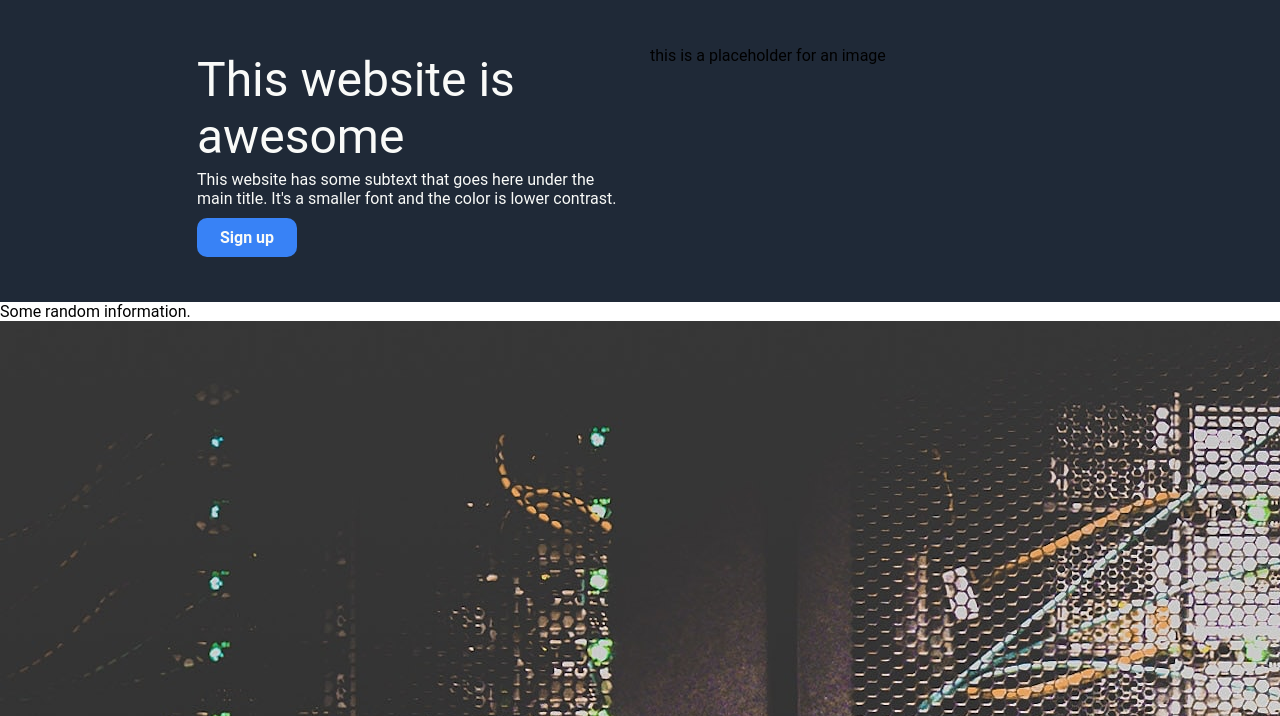
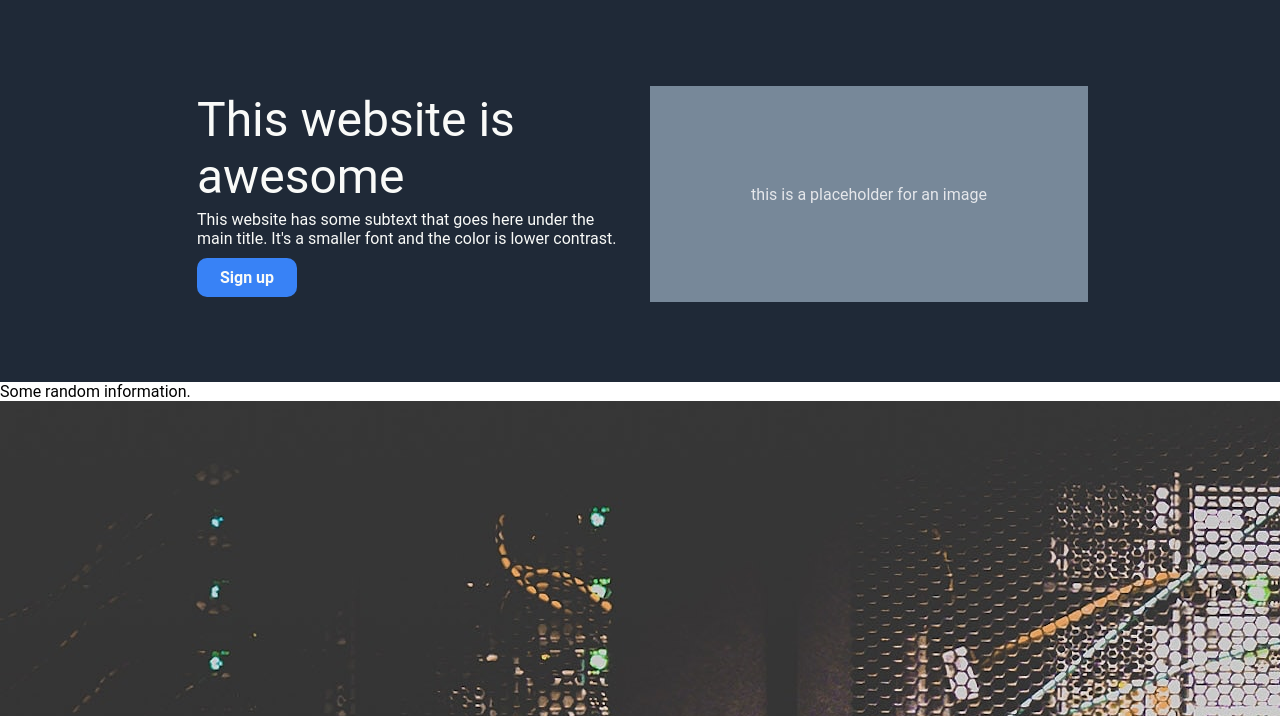
Before and after one commit to crashonthebeat/home-page, a plain HTML site: page index.html in a window 1280 px wide. Shown: the part 84-800 px from the top of the page. Drawn offline with Linux system fonts and the light colour scheme.

Commit message:
Finished Hero CSS section.

```diff
--- a/style.css
+++ b/style.css
@@ -57,8 +57,8 @@
 .hero {
     padding-left: 15%;
     padding-right: 15%;
-    padding-top: 40px;
-    padding-bottom: 40px;
+    padding-top: 80px;
+    padding-bottom: 80px;
     background: #1F2937;
     display: flex;
     justify-content: center;
@@ -105,3 +105,13 @@
 .hero .content .signup a:link {
     text-decoration: none;
 }
+
+.hero .image {
+    background-color: lightslategray;
+    color: #E5E7EB;
+    text-align: center;
+    vertical-align: middle;
+    display: flex;
+    justify-content: center;
+    align-items: center;
+}
```
